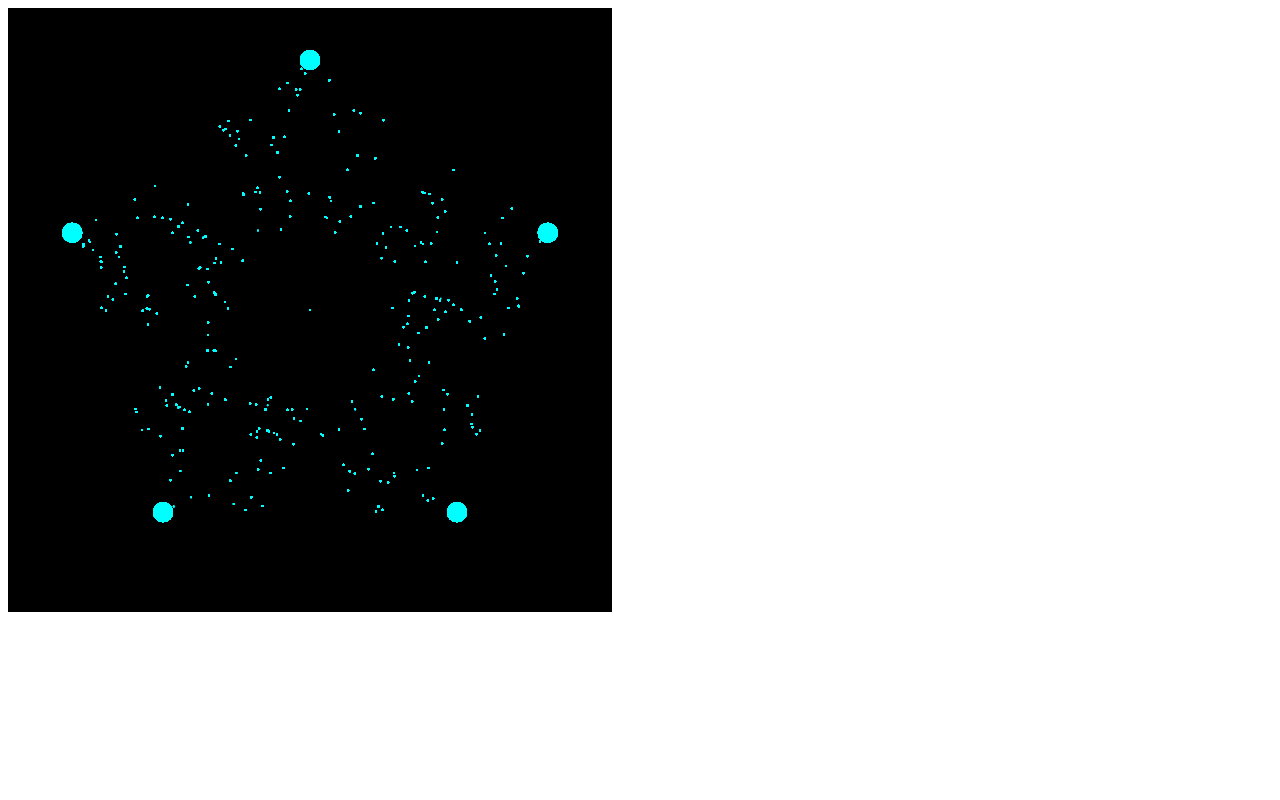
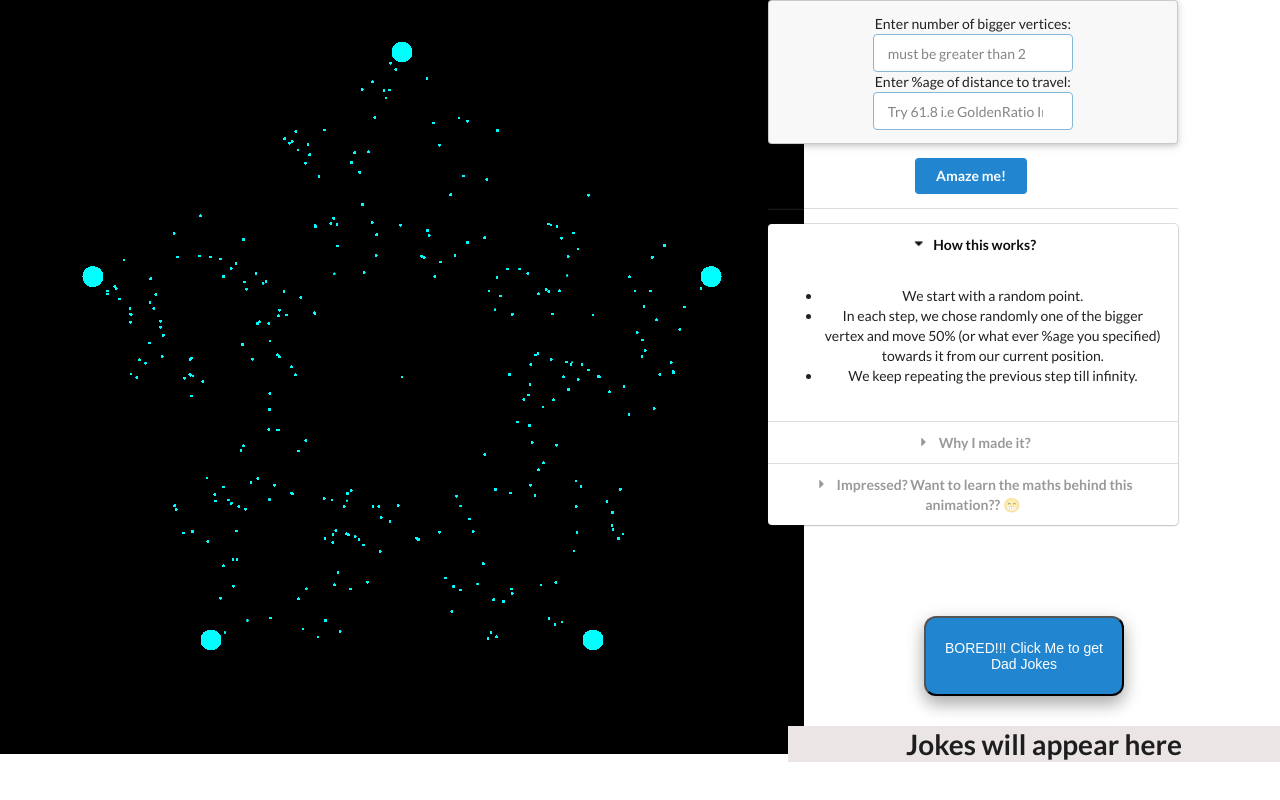
Before and after one commit to 33shubham2021/Chaos-Game-in-JavaScript, a plain HTML site: page Index.html in a window 1280 px wide. Drawn offline with nearby package versions, Linux system fonts and the light colour scheme.

Commit message:
HTML structures added

```diff
--- a/Index.html
+++ b/Index.html
@@ -1,15 +1,107 @@
 <!DOCTYPE html>
 <html>
  <head>
-   <title>First Canvas Project</title>
+   <title>Chaos Game by Shubham</title>
   <meta charset="utf-8"/>
+  <meta name="viewport" content="width=device-width, initial-scale=1.0">
+  <meta http-equiv="X-UA-Compatible" content="ie=edge">
+  <script src="https://code.jquery.com/jquery-3.1.1.min.js" crossorigin="anonymous"></script>
+  <link rel="stylesheet" href="https://cdn.jsdelivr.net/npm/semantic-ui@2.4.2/dist/semantic.min.css">
+  <script src="https://cdn.jsdelivr.net/npm/semantic-ui@2.4.2/dist/semantic.min.js"></script>
   <link rel="stylesheet" href="style.css">
 
 
   </script>
  </head>
  <body >
-   <canvas id="canvas" width="600" height="600"></canvas>
+   <section id="left">
+   <canvas id="canvas" width="800" height="750"></canvas>
+   </section>
+
+   <aside id="right">
+     <!-- <div id="control-area">
+       <h1>I am control area</h1>
+     </div>
+     <div id="description">
+       <h1>
+         I am description area
+       </h1>
+     </div> -->
+     <div id="container" style="width: 80%;height: 80%;">
+      <div class="ui floating message">
+          Enter number of bigger vertices:
+          <div class="ui input focus">
+              <input id="nthsidedpolygon" type="number" placeholder="must be greater than 2" style="width:200px"/>
+          </div>
+          <br/>
+          Enter %age of distance to travel:
+          <div class="ui input focus">
+              <input id="distratio" type="number" placeholder="Try 61.8 i.e GoldenRatio Inverse" style="width:200px"/>
+          </div>
+          <br/>
+      </div>
+      <button class="ui primary button" onclick="playForSide()">
+          Amaze me!
+      </button>
+
+      <div class="ui divider"></div>
+
+      <div class="ui styled accordion">
+          <div class="active title">
+              <i class="dropdown icon"></i>
+              How this works?
+          </div>
+          <div class="active content">
+              <ul class="list">
+                  <li>We start with a random point.</li>
+                  <li>In each step, we chose randomly one of the bigger vertex and move 50% (or what ever %age you specified) towards it from our current position.</li>
+                  <li>We keep repeating the previous step till infinity.</li>
+              </ul>
+          </div>
+          <div class="title">
+              <i class="dropdown icon"></i>
+              Why I made it?
+          </div>
+          <div class="content">
+              <ul class="list">
+                  <li>I wanted to challenge myself by developing a website</li>
+                  <li>I love Math + Fractals. I thoroughly enjoyed making this chaos out of nothing in JavaScript.</li>
+              </ul>
+          </div>
+          <div class="title">
+              <i class="dropdown icon"></i>
+              Impressed? Want to learn the maths behind this animation?? 😁
+          </div>
+          <div class="content">
+              <ul class="list">
+                  <li>Watch a very simple explaination by NUMBERPHILE <a href="https://www.youtube.com/watch?v=kbKtFN71Lfs&t=448s" target="_blank">here</a> </li>
+                  <li>Learn the deep mathematics from the GOD himself... <a href="https://www.youtube.com/watch?v=gB9n2gHsHN4&t=32s" target="_blank">3BLUE1BROWN </a></li>
+
+              </ul>
+          </div>
+      </div>
+  </div>
+  <div id="api">
+    <button type="button" id="fetch-button" style="margin:10px" >
+      BORED!!! Click Me to get Dad Jokes
+    </button>
+    <div id="jokes-container" style="margin: 20px;" style="width: 100%; height: 100%;">
+      <h1 id="joke">
+        Jokes will appear here
+      </h1>
+
+    </div>
+  </div>
+   </aside>
    <script src="script.js"></script>
+
+   <script async src="https://www.googletagmanager.com/gtag/js?id=UA-142508299-2"></script>
+    <script>
+    window.dataLayer = window.dataLayer || [];
+    function gtag(){dataLayer.push(arguments);}
+    gtag('js', new Date());
+
+    gtag('config', 'UA-142508299-2');
+    </script>
  </body>
 </html>
--- a/script.js
+++ b/script.js
@@ -1,5 +1,14 @@
+$(document).ready(function(){
+    $('.ui.accordion').accordion();
+});
+
+
+
 const canvas = document.getElementById("canvas");
 const ctx = canvas.getContext("2d");
+// const left  =document.getElementById("left");
+// canvas.height = left.height;
+// canvas.width = left.width;
 
 var center_x = canvas.width / 2;
 var center_y = canvas.height / 2;
@@ -12,7 +21,7 @@ function drawCircle(x , y , radius){
 }
 let n = 5;
 let distance = 200;
-let r = 250;
+let r = 325;
 let theta  = Math.PI / 2;
 let step  = (2*Math.PI) / n;
 
@@ -54,3 +63,26 @@ function draw2(){
 }
 
 draw2();            //Why some problem with draw(3 , 2) ...ie declaring n inside the function
+
+function fetchDadJokes(){
+    var xhrRequest =new XMLHttpRequest();//creating request object
+
+    xhrRequest.onload  =function(){ //this is handler...function that will be called once we have a request
+        //converting the received String from server to JSON object
+        var response = JSON.parse(xhrRequest.response);
+        var joke  =response.attachments[0].text;
+        console.log(joke);
+
+        var jokeBox = document.getElementById('joke');
+        jokeBox.innerHTML = joke;
+    };
+
+    xhrRequest.open('get' , 'https://icanhazdadjoke.com/slack' , true);//opening the request
+    xhrRequest.send();
+
+}
+
+
+//$('fetch-button').click(fetchRandomDogImage);
+var button = document.getElementById('fetch-button');
+button.addEventListener('click' , fetchDadJokes);
--- a/style.css
+++ b/style.css
@@ -1,11 +1,67 @@
 
 body{
-    overflow: hidden;
+
+    height: 1350;
+    width: 1200;
+
+}
+
+#left{
+    padding: 0;
+    left: 0;
+    height: 100%;
+    width: 60%;
+    float: left;
+
+}
+
+#right{
+    padding: 0;
+
+    height: 757px;
+    width: 40%;
+    float: left;
+    text-align: center;
+
 }
 
 #canvas {
-    position: absolute;
+
     border: 2px solid black;
     background: black;
 
 }
+
+#control-area{
+    width: 100%;
+    height: 378px;
+}
+
+#description{
+    width: 100%;
+    height: 379px;
+}
+
+#jokes-container{
+    font-size: 4vw;
+    width: 100%;
+    height: 20%;
+
+}
+#api{
+    text-align: center;
+}
+
+#fetch-button {
+    color: white;
+    border-radius: 12px;
+    text-align: center;
+    width: 200px;
+    height: 80px;
+    background-color: #2185d0;
+    box-shadow: 0 8px 16px 0 rgba(0,0,0,0.2), 0 6px 20px 0 rgba(0,0,0,0.19);
+  }
+
+  #jokes-container{
+      background-color: rgb(235, 229, 229);
+  }
```
